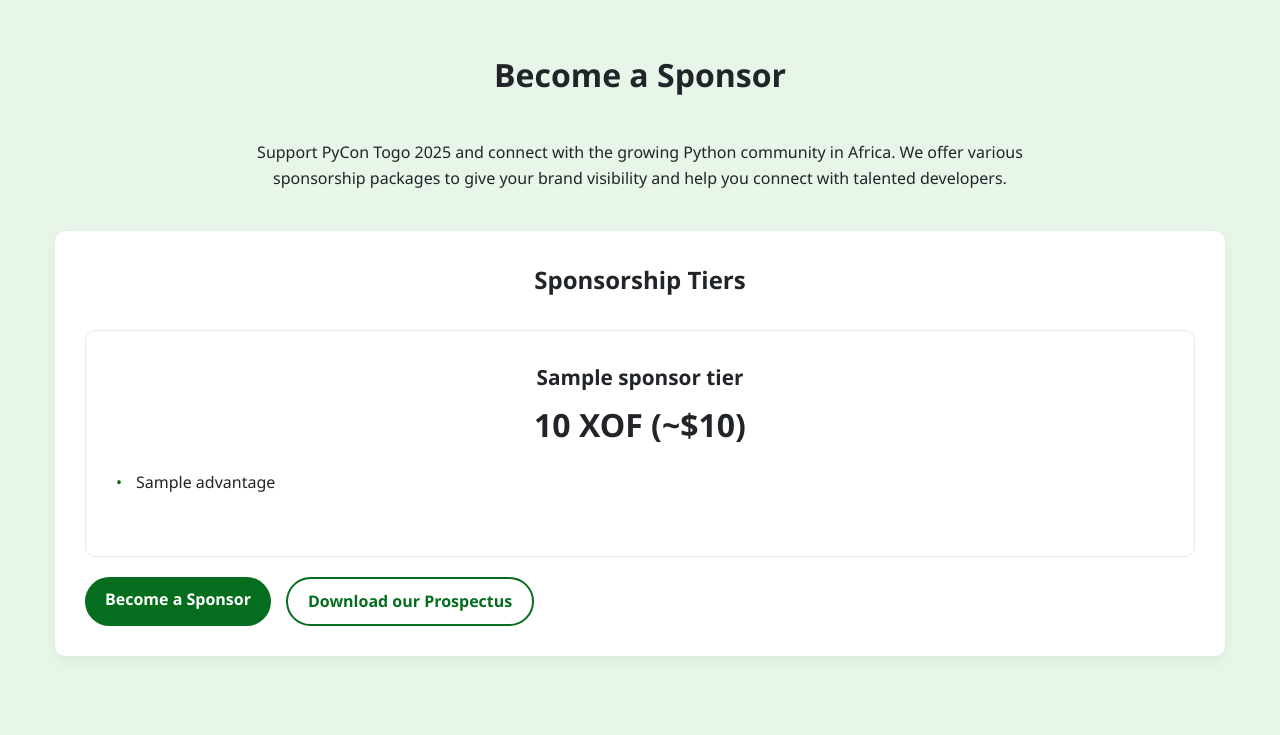
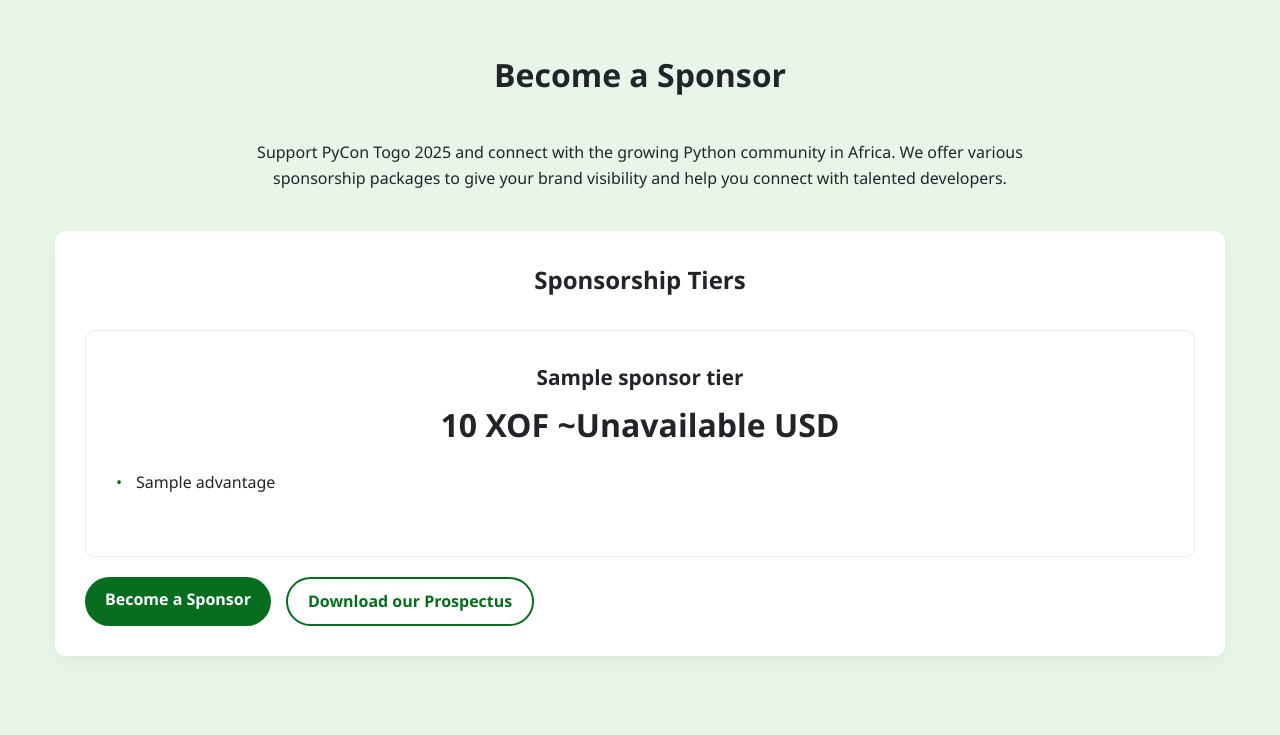
Before and after one commit to geoffreylgv/pycontg25, a Flask app: template templates/home.html in a window 1280 px wide. Shown: the part 825-1560 px from the top of the page. Run offline with Flask 3, Linux system fonts and the light colour scheme; the template is opened without the code that fills it: most values are stand-ins (such as "Sample title", 1, 10 or a date in 2020).

Commit message:
feature: integrate currency converter script and update sponsor tier pricing display

```diff
--- a/templates/home.html
+++ b/templates/home.html
@@ -9,6 +9,8 @@ Home - PyCon Togo 2025
 
 <script src="../static/js/main.js" defer></script>
 <script src="../static/js/home.js" defer></script>
+<script src="../static/js/currencyconverter.js" defer></script>
+
 
 
 {% endblock %}
@@ -94,7 +96,7 @@ Home - PyCon Togo 2025
                 {% if sponsor_tier['title'] != "headline" and sponsor_tier['title'] != "inkind" %}
                 <div class="tier">
                     <h4 class="tier-name">{{ sponsor_tier['name'] }}</h4>
-                    <div class="tier-price">{{ sponsor_tier['amount_cfa'] }} XOF (~${{ sponsor_tier['amount_usd'] }})</div>
+                    <div class="tier-price"><span data-cfa="{{ sponsor_tier['amount_cfa'] }}">{{ sponsor_tier['amount_cfa'] }} XOF</span> <span class="usd-value" data-cfa="{{ sponsor_tier['amount_cfa'] }}">(~Loading... USD)</small></span></div>
                     <ul class="tier-features">
                         {% for advantage in sponsor_tier['advantages'] %}
                         <li>{{ advantage }}</li>
```
